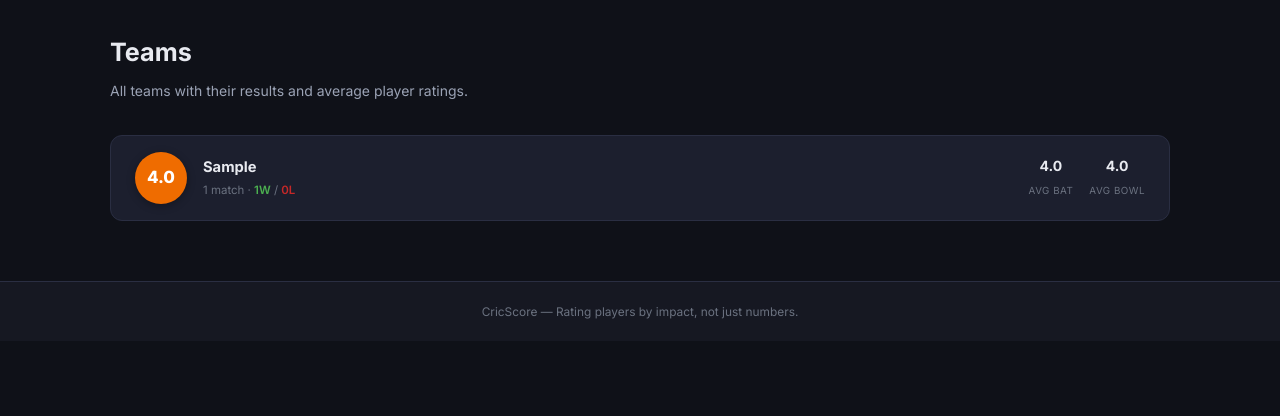
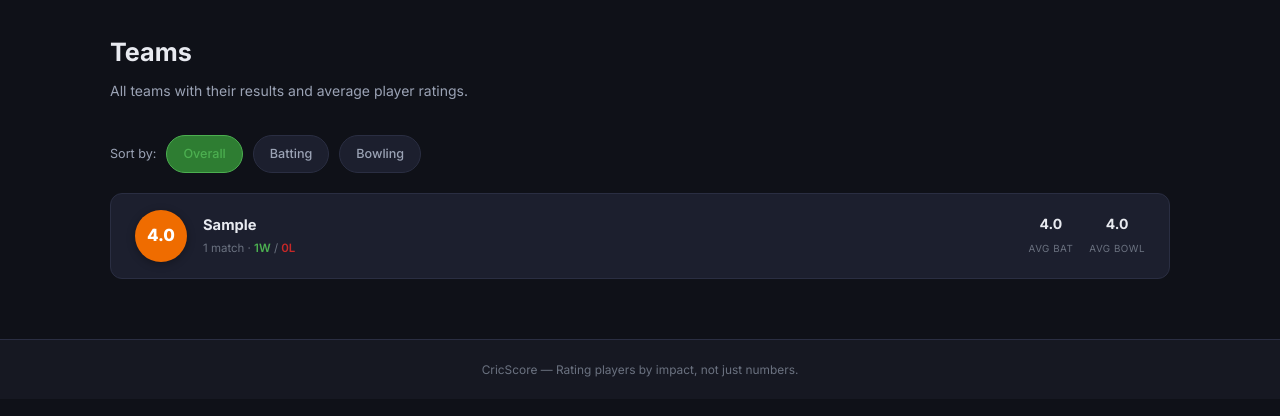
Before and after one commit to Mudit-Jxin7/cricinfo, a Flask app: page /teams in a window 1280 px wide. Shown: the part 61-477 px from the top of the page. Run offline with Flask 3, Linux system fonts and the light colour scheme; tables that the repository leaves empty hold one stand-in row (values such as "Sample post").

Commit message:
Implement sorting functionality for teams page with UI enhancements. Added sorting options for overall, batting, and bowling ratings, along with corresponding styles for a better user experience.

```diff
--- a/app.py
+++ b/app.py
@@ -200,8 +200,13 @@ def leaderboard():
 @app.route("/teams")
 def teams_page():
     """Show all teams with win/loss record and avg rating."""
+    sort_by = request.args.get("sort", "overall")
+    if sort_by not in ("overall", "batting", "bowling"):
+        sort_by = "overall"
     teams = db.get_all_teams()
-    return render_template("teams.html", teams=teams)
+    key = "avg_rating" if sort_by == "overall" else ("avg_bat" if sort_by == "batting" else "avg_bowl")
+    teams.sort(key=lambda t: (t.get(key) or 0), reverse=True)
+    return render_template("teams.html", teams=teams, sort_by=sort_by)
 
 
 @app.route("/team/<name>")
--- a/static/css/style.css
+++ b/static/css/style.css
@@ -1848,6 +1848,40 @@ body {
 }
 
 /* ===== Teams ===== */
+.sort-filter {
+    display: flex;
+    align-items: center;
+    gap: 10px;
+    margin-bottom: 20px;
+    flex-wrap: wrap;
+}
+.sort-label {
+    color: var(--text-secondary);
+    font-size: 0.9rem;
+}
+.sort-pill {
+    display: inline-block;
+    padding: 8px 16px;
+    border-radius: 20px;
+    background: var(--bg-card);
+    border: 1px solid var(--border);
+    color: var(--text-secondary);
+    text-decoration: none;
+    font-size: 0.9rem;
+    font-weight: 500;
+    transition: all 0.2s;
+}
+.sort-pill:hover {
+    background: var(--bg-card-hover);
+    color: var(--text-primary);
+    border-color: var(--border);
+}
+.sort-pill.active {
+    background: var(--accent-dim);
+    border-color: var(--accent);
+    color: var(--accent);
+}
+
 .teams-grid {
     display: grid;
     gap: 10px;
--- a/templates/teams.html
+++ b/templates/teams.html
@@ -6,6 +6,12 @@
 <p class="page-subtitle">All teams with their results and average player ratings.</p>
 
 {% if teams %}
+<div class="sort-filter">
+    <span class="sort-label">Sort by:</span>
+    <a href="{{ url_for('teams_page', sort='overall') }}" class="sort-pill {{ 'active' if sort_by == 'overall' else '' }}">Overall</a>
+    <a href="{{ url_for('teams_page', sort='batting') }}" class="sort-pill {{ 'active' if sort_by == 'batting' else '' }}">Batting</a>
+    <a href="{{ url_for('teams_page', sort='bowling') }}" class="sort-pill {{ 'active' if sort_by == 'bowling' else '' }}">Bowling</a>
+</div>
 <div class="teams-grid">
     {% for t in teams %}
     <a href="/team/{{ t.team }}" class="match-card-link">
```
